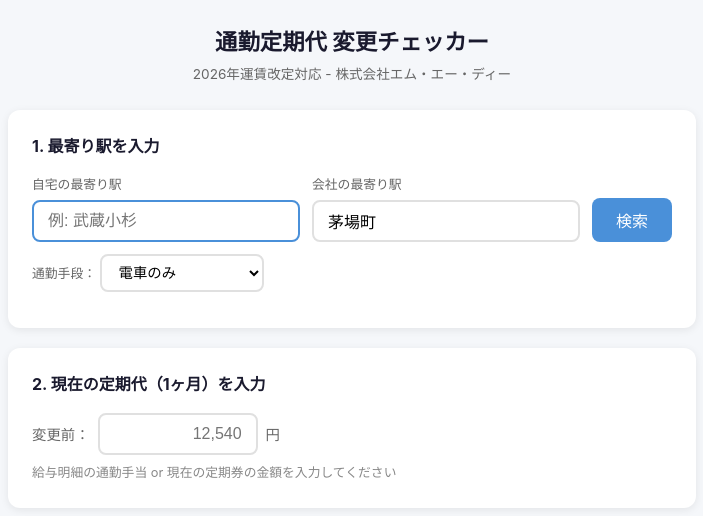
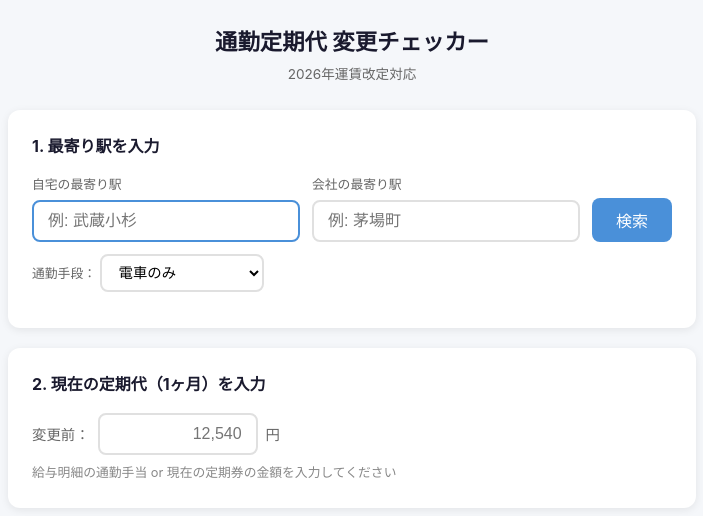
Before and after one commit to k-mczk/commute-fare-checker, a website: page public/index.html in a window 1280 px wide. Shown: the whole page, without its empty margins (288-991 px from the left). Drawn offline with Linux system fonts and the light colour scheme.

Commit message:
会社名とデフォルト駅名を削除

```diff
--- a/public/index.html
+++ b/public/index.html
@@ -381,7 +381,7 @@
 <body>
   <div class="container">
     <h1>通勤定期代 変更チェッカー</h1>
-    <p class="subtitle">2026年運賃改定対応 - 株式会社エム・エー・ディー</p>
+    <p class="subtitle">2026年運賃改定対応</p>
 
     <!-- 検索 -->
     <div class="search-section">
@@ -393,7 +393,7 @@
         </div>
         <div class="form-group">
           <label>会社の最寄り駅</label>
-          <input type="text" id="toStation" value="茅場町" placeholder="例: 茅場町">
+          <input type="text" id="toStation" placeholder="例: 茅場町">
         </div>
         <button class="btn" id="searchBtn" onclick="searchFare()" style="align-self:end;">検索</button>
       </div>
```
